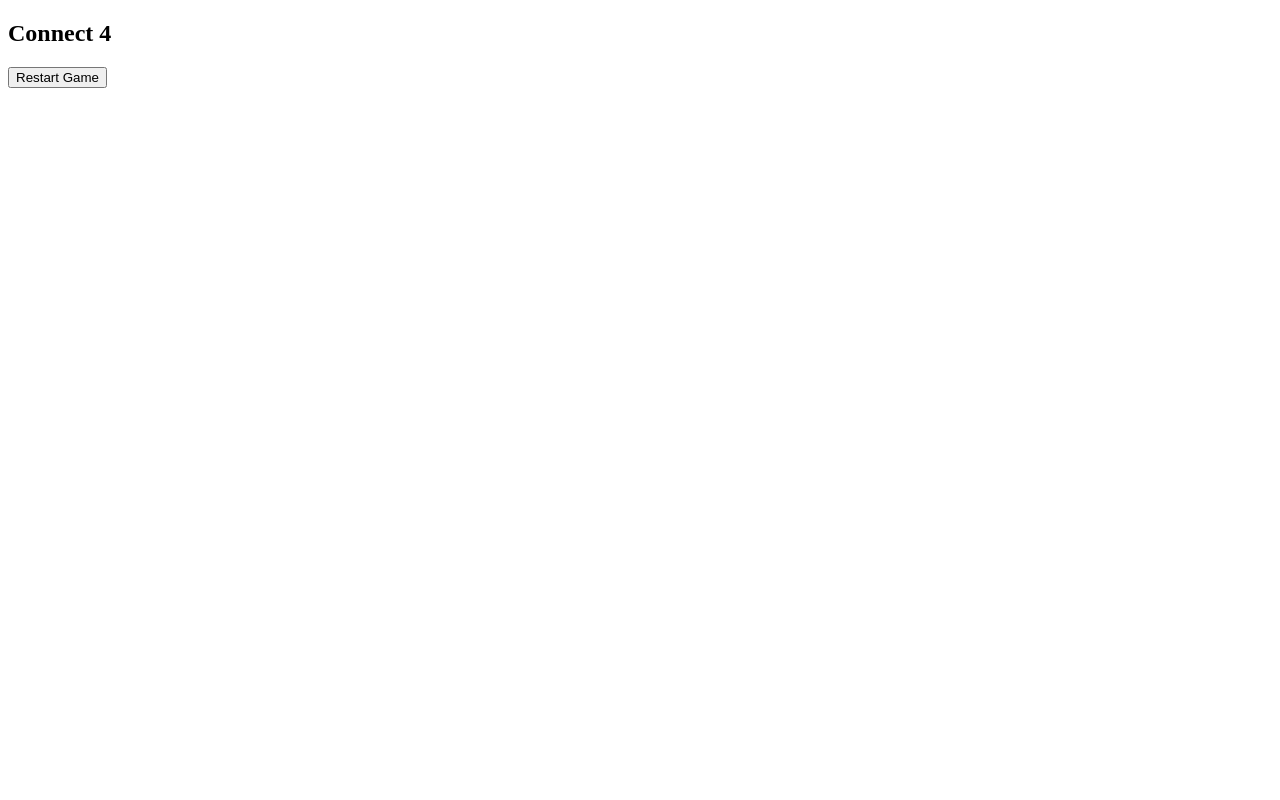
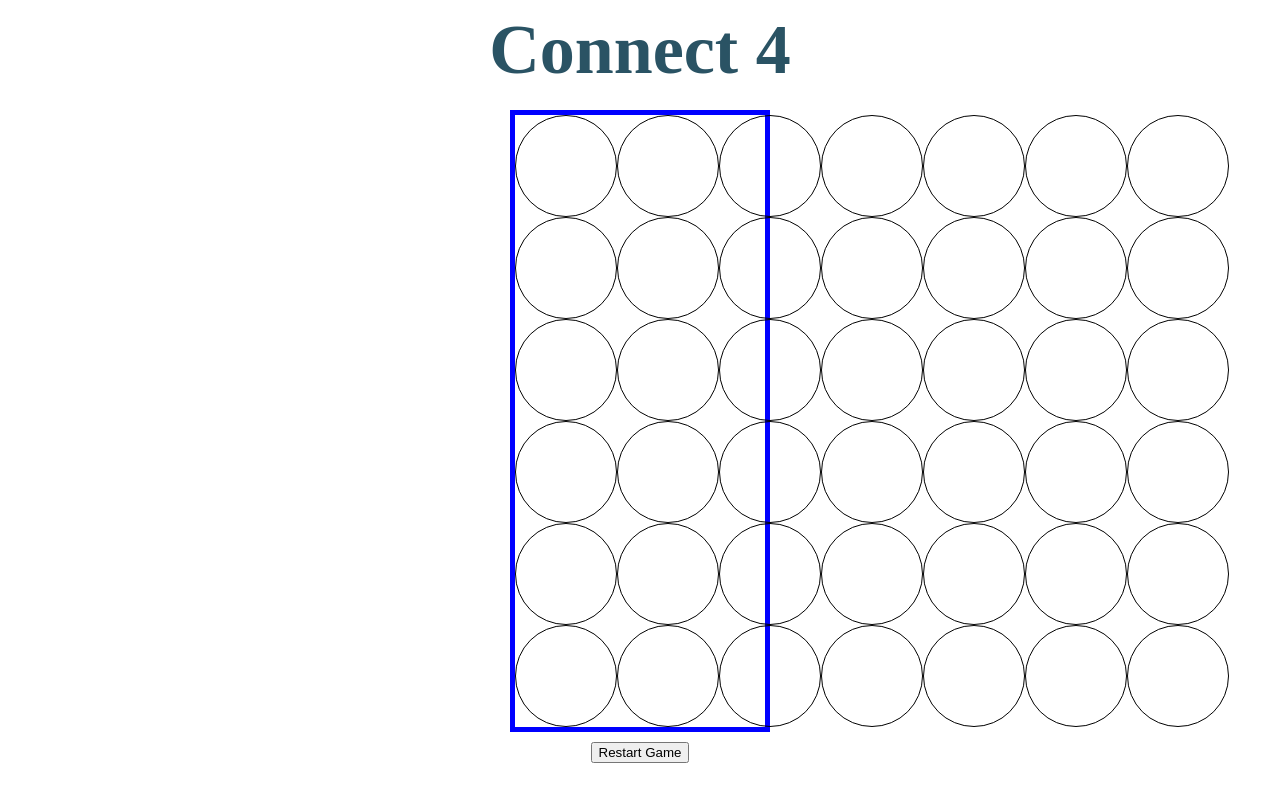
Before and after one commit to Cyeom97/Christopher_Yeom_ConnectFour_Game, a plain HTML site: page game.html in a window 1280 px wide. Drawn offline with Linux system fonts and the light colour scheme; files whose address does not match are found by name.

Commit message:
Working on CSS, worked on the title and currently working on the board

```diff
--- a/game.html
+++ b/game.html
@@ -11,6 +11,7 @@
 <body>
     <section>
         <h1 class="title">Connect 4</h1>
+        <a href="index.html"></a>
         <h2 class="score"></h2>
         <div class="board">
             <div data-spot-num="0" class="spot"></div>
@@ -49,6 +50,12 @@
             <div data-spot-num="32" class="spot"></div>
             <div data-spot-num="33" class="spot"></div>
             <div data-spot-num="34" class="spot"></div>
+            <div data-spot-num="35" class="spot"></div>
+            <div data-spot-num="36" class="spot"></div>
+            <div data-spot-num="37" class="spot"></div>
+            <div data-spot-num="38" class="spot"></div>
+            <div data-spot-num="39" class="spot"></div>
+            <div data-spot-num="40" class="spot"></div>
 
         </div>
         <button class="restart-game">Restart Game</button>
--- a/style.css
+++ b/style.css
@@ -0,0 +1,31 @@
+body {
+    background-color: white;
+}
+
+section {
+    text-align: center;
+}
+
+.title {
+    font-size: 70px;
+    margin: 10px auto;
+    color: rgb(42, 83, 100);
+}
+
+.board {
+    display: grid;
+    grid-template-columns: repeat(7,auto);
+    width: 250px;
+    margin: 10px auto;
+    color: red;
+    border: 5px solid blue;
+}
+
+.spot {
+    width: 100px;
+    height: 100px;
+    cursor: pointer;
+    font-size: 60px;
+    border-radius: 50%;
+    border: 1px solid black;
+}
```
Also changed, not shown: index.html (+4 -3 lines).
